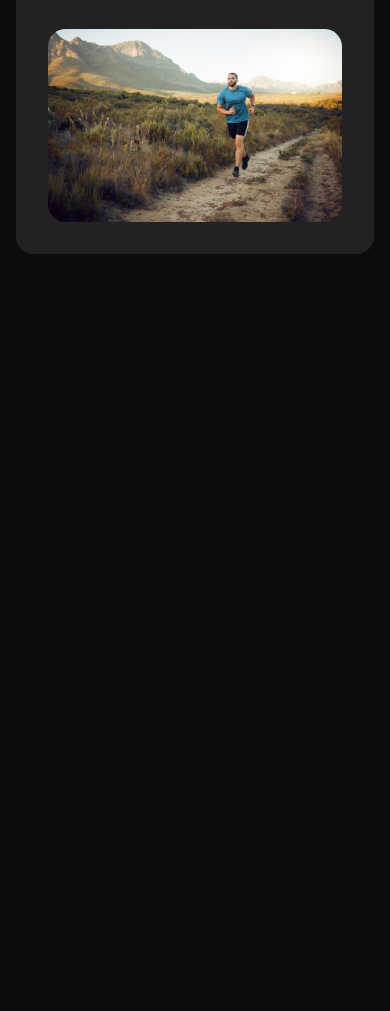
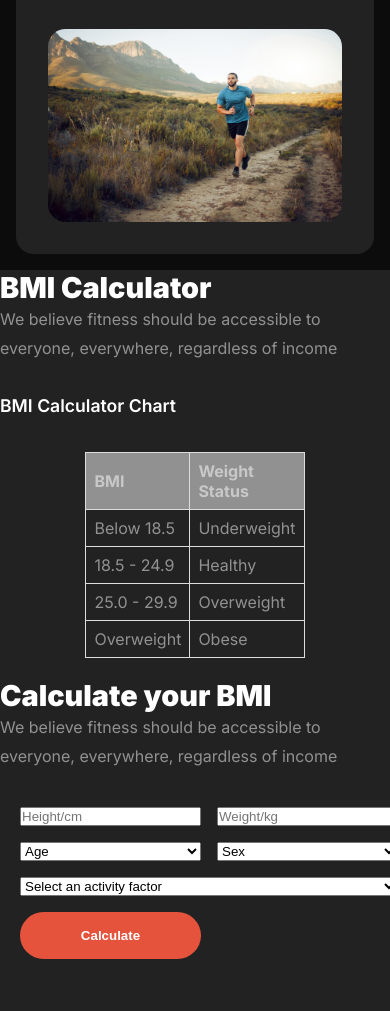
Before and after one commit to farhan-97-web/versatile-ui, a plain HTML site: page index.html in a window 390 px wide. Shown: the part 2706-3717 px from the top of the page. Before the commit the page ends 2976 px from the top, so only its background shows below. Drawn offline with Linux system fonts and the light colour scheme.

Commit message:
bmi sectiopn added

```diff
--- a/index.html
+++ b/index.html
@@ -10,7 +10,9 @@
     <link
         href="https://fonts.googleapis.com/css2?family=Inter:ital,opsz,wght@0,14..32,100..900;1,14..32,100..900&display=swap"
         rel="stylesheet">
-        <link href="https://fonts.googleapis.com/css2?family=Dancing+Script:wght@400..700&family=Inter:ital,opsz,wght@0,14..32,100..900;1,14..32,100..900&display=swap" rel="stylesheet">
+    <link
+        href="https://fonts.googleapis.com/css2?family=Dancing+Script:wght@400..700&family=Inter:ital,opsz,wght@0,14..32,100..900;1,14..32,100..900&display=swap"
+        rel="stylesheet">
     <script src="https://kit.fontawesome.com/b2144cc8c2.js" crossorigin="anonymous"></script>
 
     <title>Versatile UI</title>
@@ -35,9 +37,11 @@
         </nav>
         <section class="banner-lg banner-mb">
             <div>
-           <h1 class="heading-lg heading-mb">Get body in <span class="cursive-mb cursive-lg">shape</span> & stay healthy</h1>
+                <h1 class="heading-lg heading-mb">Get body in <span class="cursive-mb cursive-lg">shape</span> & stay
+                    healthy</h1>
                 <p class="description-lg description-mb">
-            Fitness helps you stay healthy by improving strength, boosting energy, and preventing illnesses. Stay active!
+                    Fitness helps you stay healthy by improving strength, boosting energy, and preventing illnesses.
+                    Stay active!
                 </p>
                 <div class="banner-btn-lg banner-btn-mb">
                     <button class="primary-btn-lg primary-btn-mb">Join now</button>
@@ -67,7 +71,8 @@
         <section class="habbit">
             <div class="centered-content-lg centered-content-mb">
                 <h1 class="section-heading-lg section-heading-mb">Change Your Habits</h1>
-            <p class="section-description-lg section-description-mb">We believe fitness should be accessible to everyone, everywhere, regardless of income or access to a gym.</p>
+                <p class="section-description-lg section-description-mb">We believe fitness should be accessible to
+                    everyone, everywhere, regardless of income or access to a gym.</p>
             </div>
             <div class="circle-img-parent">
                 <div class="card">
@@ -99,13 +104,81 @@
             <div class="run-extra-content">
                 <h3 class="section-heading-mb section-heading-lg">Run an Extra
                     Mile Easily</h3>
-            <p class="section-description-mb section-description-lg">We believe fitness should be accessible to everyone, everywhere, regardless of income or access to a gym. With hundreds of professional workouts.</p>
+                <p class="section-description-mb section-description-lg">We believe fitness should be accessible to
+                    everyone, everywhere, regardless of income or access to a gym. With hundreds of professional
+                    workouts.</p>
                 <button class="run-primary-btn-mb">Join Now</button>
             </div>
             <div class="run-img-div">
                 <img class="run-extra-img" src="images/run.jpg" alt="">
             </div>
         </section>
+        <section class="bmi-section">
+            <div>
+                <h3 class="section-heading-mb section-heading-lg">BMI Calculator</h3>
+                <p class="section-description-mb section-description-lg">We believe fitness should be accessible to
+                    everyone, everywhere, regardless of income</p>
+            </div>
+            <div>
+                <h3 class="cir-heading">BMI Calculator Chart</h3>
+                <table>
+                    <thead>
+                        <tr>
+                            <th>BMI </th>
+                            <th>Weight Status</th>
+                        </tr>
+                    </thead>
+                    <tbody>
+                        <tr>
+                            <td>Below 18.5</td>
+                            <td>Underweight</td>
+                        </tr>
+                        <tr>
+                            <td>18.5 - 24.9</td>
+                            <td>Healthy</td>
+                        </tr>
+                        <tr>
+                            <td>25.0 - 29.9</td>
+                            <td>Overweight</td>
+                        </tr>
+                        <tr>
+                            <td>Overweight</td>
+                            <td>Obese</td>
+                        </tr>
+                    </tbody>
+                </table>
+            </div>
+            <div class="form-sec">
+                <h3 class="section-heading-mb section-heading-lg">Calculate your BMI</h3>
+                <p class="section-description-mb section-description-lg">We believe fitness should be accessible to
+                    everyone, everywhere, regardless of income</p>
+                <div class="form">
+                    <input type="text" name="" id="" placeholder="Height/cm">
+                    <input type="text" name="" id="" placeholder="Weight/kg">
+                    <select id="dropdown">
+                        <option value="" disabled selected>Age</option>
+                        <option value="option1">22</option>
+                        <option value="option2">24</option>
+
+                    </select>
+                    <select id="dropdown">
+                        <option value="" disabled selected>Sex</option>
+                        <option value="option1">Male</option>
+                        <option value="option2">Female</option>
+
+                    </select>
+                    <select id="dropdown" class="col-span">
+                        <option value="" disabled selected>Select an activity factor</option>
+                        <option value="option1">Option 1</option>
+                        <option value="option2">Option 2</option>
+                        <option value="option3">Option 3</option>
+                        <option value="option4">Option 4</option>
+                    </select>
+                    <button class="run-primary-btn-mb">Calculate</button>
+
+                </div>
+            </div>
+        </section>
     </main>
 </body>
 
--- a/style.css
+++ b/style.css
@@ -215,6 +215,32 @@ ul>li {
         margin: 1rem 1rem;
         border-radius: 1.1rem;
     }
+    table {
+        width: 50%;
+        margin: 20px auto;
+        border-collapse: collapse;
+        text-align: left;
+      }
+      th, td {
+        border: 1px solid #ddd;
+        padding: 8px;
+        color: rgba(255, 255, 255, 0.5);
+      }
+      th {
+        background-color: rgba(255, 255, 255, 0.5);
+      }
+      .form{
+        display: grid;
+        grid-template-columns: repeat(2, 1fr);
+        gap: 16px;
+        padding: 20px;
+      }
+      .col-span{
+        grid-column: span 2;
+      }
+      .bmi-section{
+        background-color: #222222;
+      }
 }
 
 @media screen and (min-width: 1200px) {
```
Lines whose indentation alone changed are shown as unchanged.
